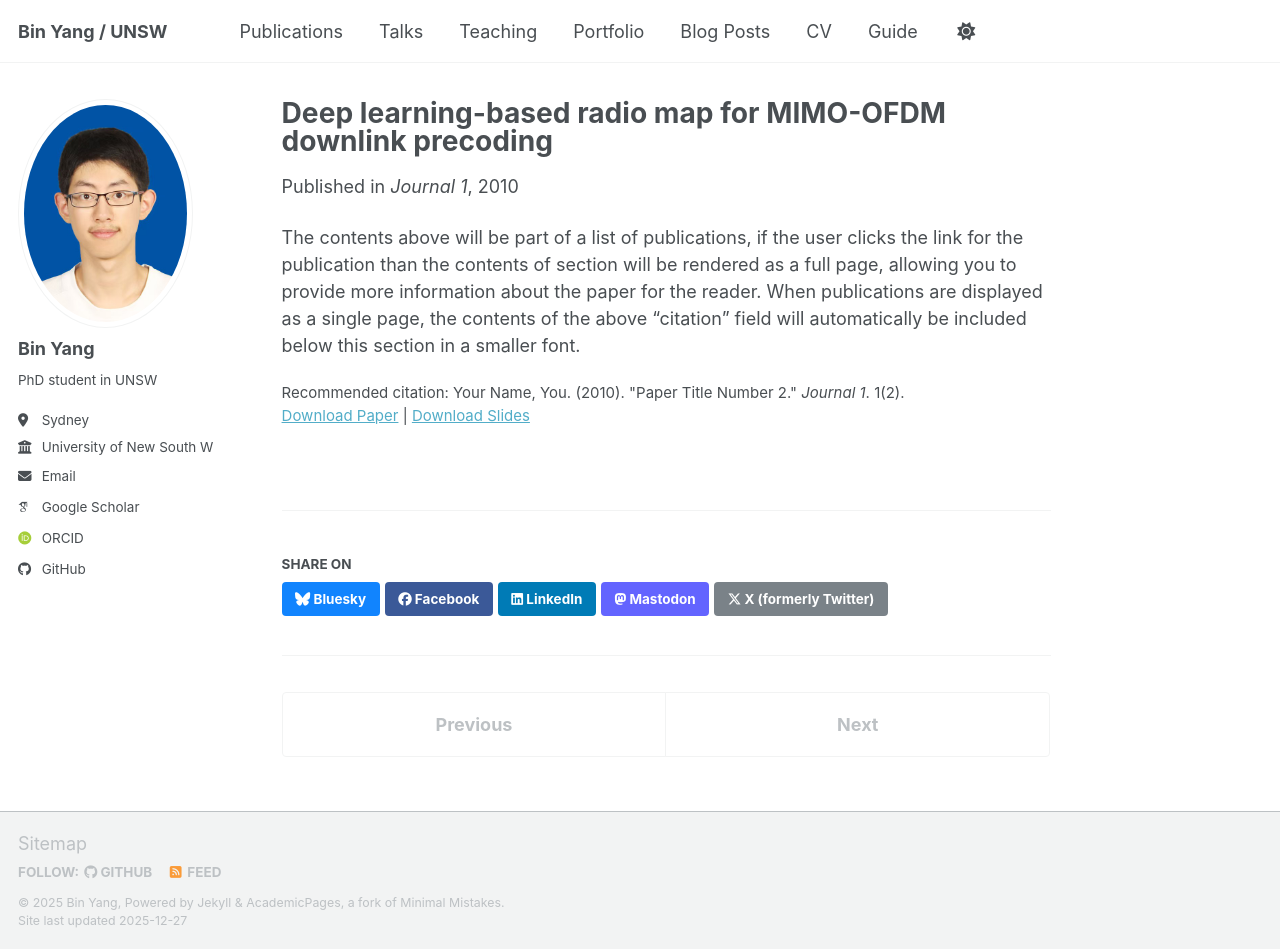
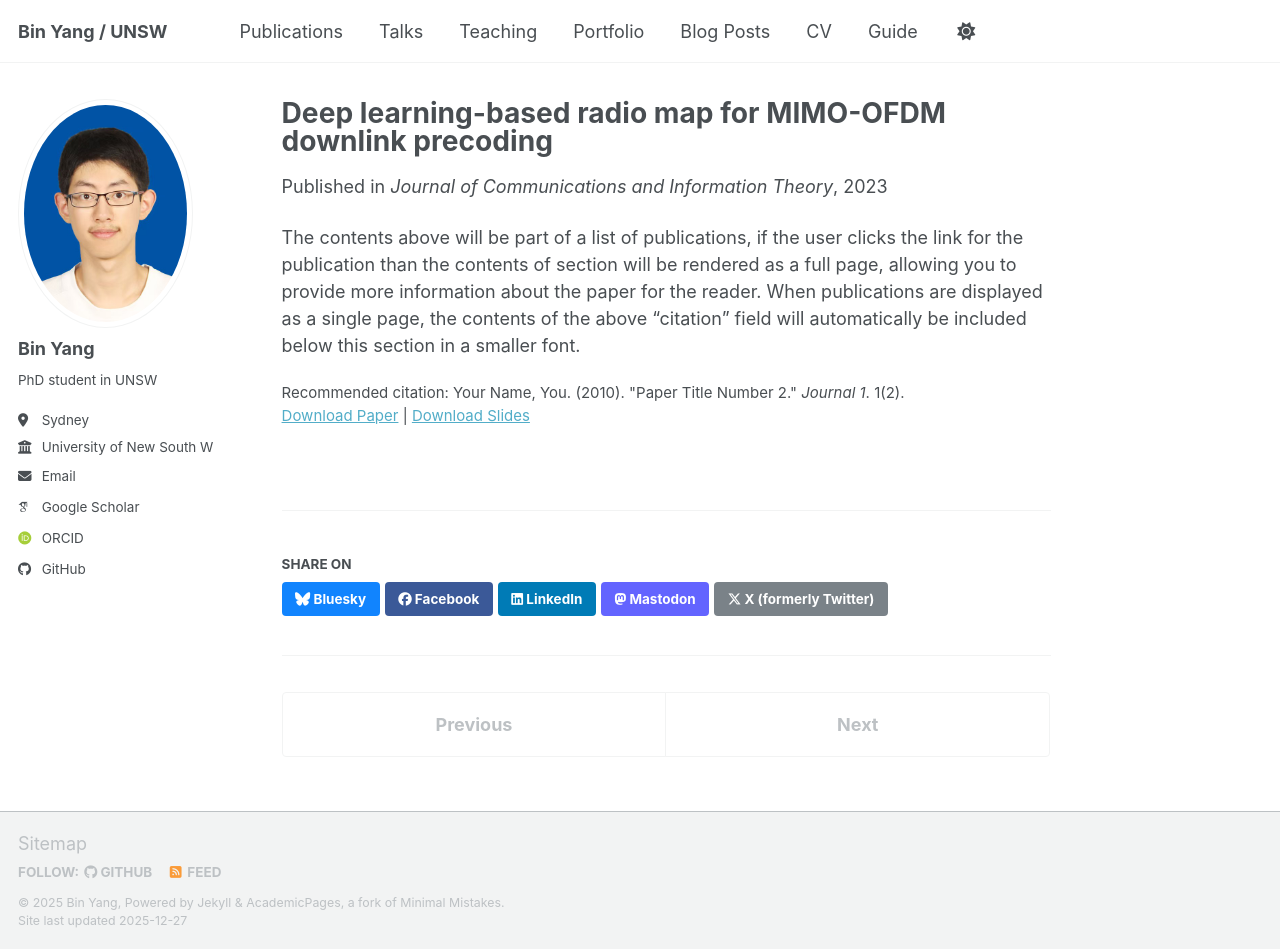
Before and after one commit to yangbin-xd/yangbin-xd.github.io, a Jekyll site: the page built from _publications/2009-10-01-paper-title-number-1.md, in a window 1280 px wide and 949 px high. Built offline with Jekyll 4.4.1, drawn with Linux system fonts in a browser that asks for light colours; some web fonts are replaced; a script bundle is joined from its source files by our own code; library files that are not in the unit come from our copies.

Commit message:
Update 2009-10-01-paper-title-number-1.md

```diff
--- a/_publications/2009-10-01-paper-title-number-1.md
+++ b/_publications/2009-10-01-paper-title-number-1.md
@@ -4,8 +4,8 @@ collection: publications
 category: manuscripts
 permalink: https://ieeexplore.ieee.org/abstract/document/10272348/
 excerpt: 'This paper is about the number 2. The number 3 is left for future work.'
-date: 2010-10-01
-venue: 'Journal 1'
+date: 2023-08-30
+venue: 'Journal of Communications and Information Theory'
 slidesurl: 'https://academicpages.github.io/files/slides2.pdf'
 paperurl: 'https://academicpages.github.io/files/paper2.pdf'
 citation: 'Your Name, You. (2010). &quot;Paper Title Number 2.&quot; <i>Journal 1</i>. 1(2).'
```
